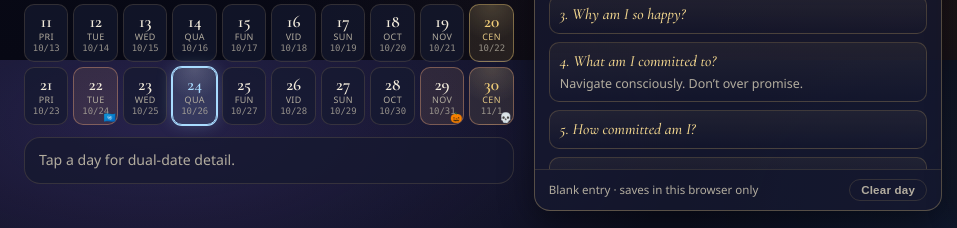
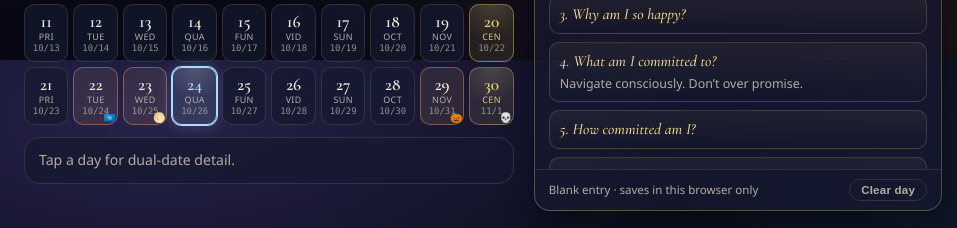
Before and after one commit to casswaters/modern-era-calendar, a website: page index.html in a window 1280 px wide. Shown: the part 740-968 px from the top of the page, 0-957 px from the left. Drawn offline with nearby package versions, Linux system fonts and the light colour scheme.

Commit message:
v58: full moons on the calendar (Mountain Time)

```diff
--- a/app.js
+++ b/app.js
@@ -9,8 +9,8 @@ import {
   next_renaissance_day, renaissance_after_month,
   gregorian_day_of_year, ordinal_to_gregorian,
   holidays_on, holiday_map, market_note, is_rest_day
-} from './mec.js?v=cl57';
-import { initSky } from './weather.js?v=cl57';
+} from './mec.js?v=cl58';
+import { initSky } from './weather.js?v=cl58';
 
 const HOLIDAY_ICONS = {
   1: '🌐',
@@ -77,7 +77,8 @@ const GHOLIDAY_ICONS = {
   eid_al_fitr: '🌙',
   eid_al_adha: '🐑',
   chinese_new_year: '🧧',
-  diwali: '🪔'
+  diwali: '🪔',
+  full_moon: '🌕'
 };
 
 
@@ -411,7 +412,7 @@ installBtn.addEventListener('click', async () => {
 
 /* ---------- Service worker ---------- */
 if ('serviceWorker' in navigator) {
-  navigator.serviceWorker.register('./sw.js?v=cl57').then((reg) => {
+  navigator.serviceWorker.register('./sw.js?v=cl58').then((reg) => {
     reg.update().catch(() => {});
   }).catch(() => {});
   let refreshing = false;
--- a/index.html
+++ b/index.html
@@ -26,7 +26,7 @@
   <link rel="preconnect" href="https://fonts.googleapis.com" />
   <link rel="preconnect" href="https://fonts.gstatic.com" crossorigin />
   <link rel="stylesheet" href="https://fonts.googleapis.com/css2?family=Cinzel:wght@500;600&family=Cormorant+Garamond:ital,wght@0,500;0,600;1,500&display=swap" />
-  <link rel="stylesheet" href="styles.css?v=cl57" />
+  <link rel="stylesheet" href="styles.css?v=cl58" />
 </head>
 <body>
   <div class="app">
@@ -370,8 +370,8 @@
       <button class="tab" data-tab="today" type="button" id="tab-today"><span class="ti">⬤</span>Today</button>
     </nav>
   </div>
-  <script type="module" src="app.js?v=cl57"></script>
-  <script type="module" src="captains-log.js?v=cl57"></script>
-  <script type="module" src="scene.js?v=cl57"></script>
+  <script type="module" src="app.js?v=cl58"></script>
+  <script type="module" src="captains-log.js?v=cl58"></script>
+  <script type="module" src="scene.js?v=cl58"></script>
 </body>
 </html>
--- a/mec.js
+++ b/mec.js
@@ -411,6 +411,64 @@ const EID_AL_ADHA = {
   2034: [[3, 1]], 2035: [[2, 18]], 2036: [[2, 7]], 2037: [[1, 26]]
 };
 
+
+/**
+ * Full moon instants (Meeus, Astronomical Algorithms ch. 49), accurate to about a minute.
+ * Returns Date objects (UT) for full moons whose instant falls in Gregorian `year` +/- a few days.
+ */
+export function full_moons_utc(year) {
+  const R = Math.PI / 180;
+  const out = [];
+  const k0 = Math.floor((year - 2000) * 12.3685) - 1;
+  for (let i = 0; i < 16; i++) {
+    const k = k0 + i + 0.5;
+    const T = k / 1236.85;
+    let jde = 2451550.09766 + 29.530588861 * k + 0.00015437 * T * T
+      - 0.00000015 * T ** 3 + 0.00000000073 * T ** 4;
+    const E = 1 - 0.002516 * T - 0.0000074 * T * T;
+    const M = (2.5534 + 29.1053567 * k - 0.0000014 * T * T) * R;
+    const Mp = (201.5643 + 385.81693528 * k + 0.0107582 * T * T + 0.00001238 * T ** 3) * R;
+    const F = (160.7108 + 390.67050284 * k - 0.0016118 * T * T - 0.00000227 * T ** 3) * R;
+    const O = (124.7746 - 1.56375588 * k + 0.0020672 * T * T) * R;
+    const sin = Math.sin;
+    jde += -0.40614 * sin(Mp) + 0.17302 * E * sin(M) + 0.01614 * sin(2 * Mp)
+      + 0.01043 * sin(2 * F) + 0.00734 * E * sin(Mp - M) - 0.00515 * E * sin(Mp + M)
+      + 0.00209 * E * E * sin(2 * M) - 0.00111 * sin(Mp - 2 * F) - 0.00057 * sin(Mp + 2 * F)
+      + 0.00056 * E * sin(2 * Mp + M) - 0.00042 * sin(3 * Mp) + 0.00042 * E * sin(M + 2 * F)
+      + 0.00038 * E * sin(M - 2 * F) - 0.00024 * E * sin(2 * Mp - M) - 0.00017 * sin(O)
+      - 0.00007 * sin(Mp + 2 * M) + 0.00004 * sin(2 * Mp - 2 * F) + 0.00004 * sin(3 * M)
+      + 0.00003 * sin(Mp + M - 2 * F) + 0.00003 * sin(2 * Mp + 2 * F) - 0.00003 * sin(Mp + M + 2 * F)
+      + 0.00003 * sin(Mp - M + 2 * F) - 0.00002 * sin(Mp - M - 2 * F) - 0.00002 * sin(3 * Mp + M)
+      + 0.00002 * sin(4 * Mp);
+    const A = [299.77 + 0.107408 * k - 0.009173 * T * T, 251.88 + 0.016321 * k, 251.83 + 26.651886 * k,
+      349.42 + 36.412478 * k, 84.66 + 18.206239 * k, 141.74 + 53.303771 * k, 207.14 + 2.453732 * k,
+      154.84 + 7.30686 * k, 34.52 + 27.261239 * k, 207.19 + 0.121824 * k, 291.34 + 1.844379 * k,
+      161.72 + 24.198154 * k, 239.56 + 25.513099 * k, 331.55 + 3.592518 * k];
+    const C = [325, 165, 164, 126, 110, 62, 60, 56, 47, 42, 40, 37, 35, 23];
+    for (let j = 0; j < 14; j++) jde += C[j] * 1e-6 * sin(A[j] * R);
+    const deltaT = 69; // seconds, TT minus UT (mid 2020s)
+    out.push(new Date((jde - 2440587.5) * 86400000 - deltaT * 1000));
+  }
+  return out;
+}
+
+const MT_PARTS = new Intl.DateTimeFormat('en-US', {
+  timeZone: 'America/Denver', year: 'numeric', month: 'numeric', day: 'numeric',
+  hour: 'numeric', minute: '2-digit', hour12: true
+});
+
+/** Full moons for Gregorian `year`, dated in Mountain Time: [{ month, day, time, name, id }]. */
+export function full_moons(year) {
+  const res = [];
+  for (const d of full_moons_utc(year)) {
+    const p = Object.fromEntries(MT_PARTS.formatToParts(d).map(x => [x.type, x.value]));
+    if (+p.year !== year) continue;
+    const time = `${p.hour}:${p.minute} ${p.dayPeriod.toUpperCase()} MT`;
+    res.push({ month: +p.month, day: +p.day, time, name: `Full moon, ${time}`, id: "full_moon" });
+  }
+  return res;
+}
+
 /** Eid al-Fitr / Eid al-Adha in Gregorian `year` (empty outside ISLAMIC_RANGE). */
 export function islamic_holidays(year) {
   const out = [];
@@ -497,6 +555,7 @@ export const HOLIDAY_ORIGINS = {
   hanukkah: "Jewish",
   eid_al_fitr: "Islamic",
   eid_al_adha: "Islamic",
+  full_moon: "Astronomical",
   chinese_new_year: "Chinese",
   diwali: "Hindu"
 };
@@ -564,6 +623,7 @@ export const MARKET_NOTES = {
   hanukkah: "Banks open (US and Israel)",
   eid_al_fitr: "Banks open in the US and UK; closed in Saudi Arabia, UAE, and other Muslim-majority markets",
   eid_al_adha: "Banks open in the US and UK; closed in Saudi Arabia, UAE, and other Muslim-majority markets",
+  full_moon: "Not a holiday. Banks and markets open as usual",
   chinese_new_year: "Banks closed in China and Hong Kong",
   diwali: "Banks closed in India"
 };
@@ -634,6 +694,9 @@ export function gregorian_holidays(year) {
 
   // Islamic (Umm al-Qura lookup table)
   list.push(...islamic_holidays(year));
+
+  // Full moons (computed, Mountain Time)
+  list.push(...full_moons(year));
 
   // Lookups
   if (CHINESE_NEW_YEAR[year]) {
--- a/sw.js
+++ b/sw.js
@@ -1,6 +1,6 @@
-/* MEC service worker: network-first app shell, offline fallback (Captain's Log; captains-log-v57).
+/* MEC service worker: network-first app shell, offline fallback (Captain's Log; captains-log-v58).
    v38: Aretoria is no longer embedded (it lives at casswaters.github.io/aretoria); activate clears the old caches with its art. */
-const CACHE = 'captains-log-v57';
+const CACHE = 'captains-log-v58';
 const ASSETS = [
   './',
   './index.html',
--- a/sync-ui.js
+++ b/sync-ui.js
@@ -6,7 +6,7 @@
  * Paste a note quietly asks Google for a fresh token (prompt '', no consent screen; Safari allows the
  * Google window only during a tap) and syncs. Only if that fails does a small "Sign in to Google to sync" show.
  */
-import { SCOPE, FILE_NAME, driveClient, syncOnce, validDoc, mergeDocs } from './sync.js?v=cl57';
+import { SCOPE, FILE_NAME, driveClient, syncOnce, validDoc, mergeDocs } from './sync.js?v=cl58';
 
 const NEED_KEY = 'mec-sync-need', ON_KEY = 'mec-sync-on', LAST_KEY = 'mec-sync-last', DIRTY_KEY = 'mec-sync-dirty';
 const GIS = 'https://accounts.google.com/gsi/client';
--- a/tracker.js
+++ b/tracker.js
@@ -2,7 +2,7 @@
  * Captain's Log Daily Tracker (v46): the day's overview. Pure data and status, no DOM (tested in node).
  * Each row is done when its area has entries for the day, or when ticked by hand (saved as trk_<id>).
  */
-import { DEFAULTS, SUPP_IDS } from './profile.js?v=cl57';
+import { DEFAULTS, SUPP_IDS } from './profile.js?v=cl58';
 
 /* fields: the saved-entry ids that mark the row done automatically.
    v49: sec + panel: the log section the row's entry fields come from, and which of its fields open inline under the row
```
Also changed, not shown: ROADMAP.md (+2 -1 lines), captains-log.js (+7 -7 lines), mec.test.js (+28 -1 lines).
